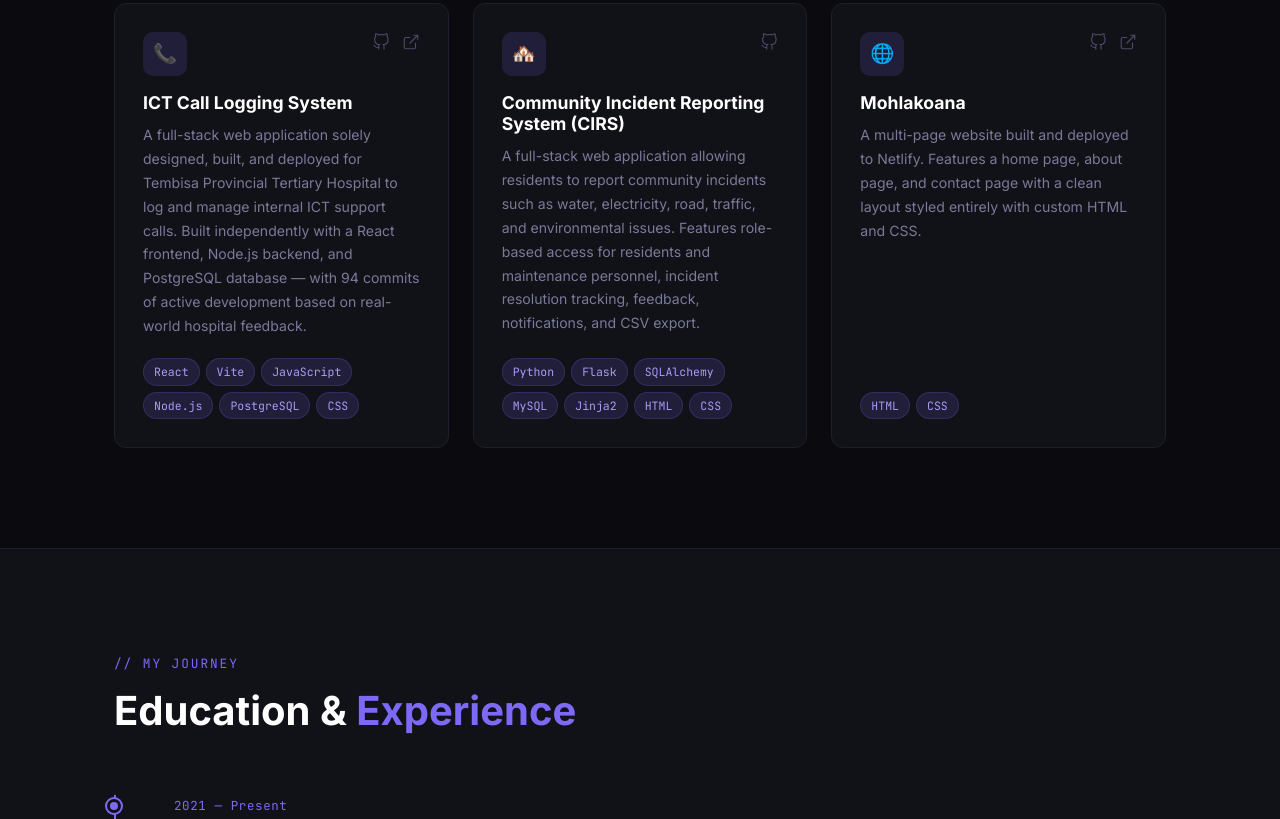
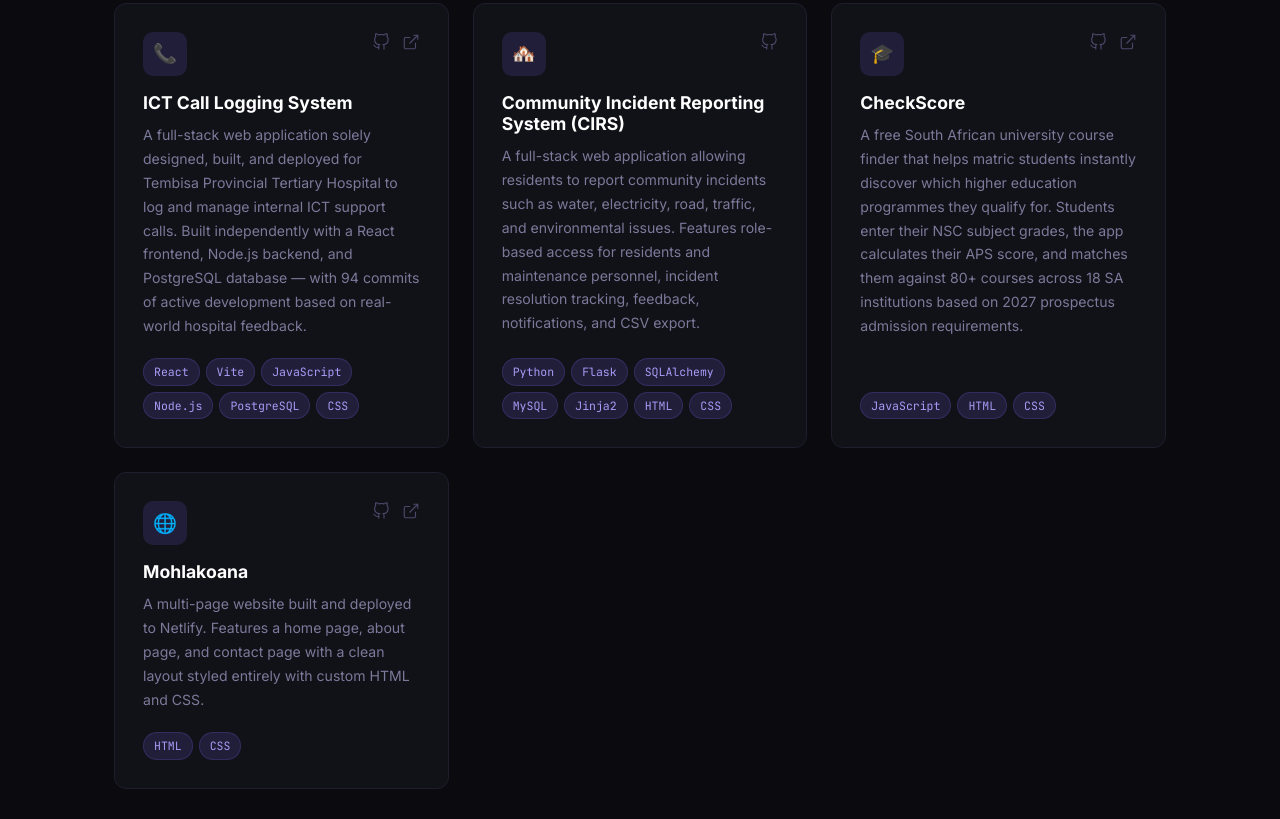
Before and after one commit to KayTersy06/KayTersy06, a plain HTML site: page index.html in a window 1280 px wide. Shown: the part 2820-3639 px from the top of the page. Drawn offline with Linux system fonts and the light colour scheme.

Commit message:
`New project`

```diff
--- a/index.html
+++ b/index.html
@@ -260,6 +260,27 @@
 
         <div class="project-card fade-up">
           <div class="project-top">
+            <div class="project-icon">🎓</div>
+            <div class="project-links">
+              <a href="https://github.com/KayTersy06/CheckScore" target="_blank" rel="noopener" class="project-link" title="GitHub">
+                <svg viewBox="0 0 24 24"><path d="M9 19c-5 1.5-5-2.5-7-3m14 6v-3.87a3.37 3.37 0 0 0-.94-2.61c3.14-.35 6.44-1.54 6.44-7A5.44 5.44 0 0 0 20 4.77 5.07 5.07 0 0 0 19.91 1S18.73.65 16 2.48a13.38 13.38 0 0 0-7 0C6.27.65 5.09 1 5.09 1A5.07 5.07 0 0 0 5 4.77a5.44 5.44 0 0 0-1.5 3.78c0 5.42 3.3 6.61 6.44 7A3.37 3.37 0 0 0 9 18.13V22"/></svg>
+              </a>
+              <a href="https://checkscoreza.netlify.app/" target="_blank" rel="noopener" class="project-link" title="Live Demo">
+                <svg viewBox="0 0 24 24"><path d="M18 13v6a2 2 0 0 1-2 2H5a2 2 0 0 1-2-2V8a2 2 0 0 1 2-2h6"/><polyline points="15 3 21 3 21 9"/><line x1="10" y1="14" x2="21" y2="3"/></svg>
+              </a>
+            </div>
+          </div>
+          <h3>CheckScore</h3>
+          <p>A free South African university course finder that helps matric students instantly discover which higher education programmes they qualify for. Students enter their NSC subject grades, the app calculates their APS score, and matches them against 80+ courses across 18 SA institutions based on 2027 prospectus admission requirements.</p>
+          <div class="project-stack">
+            <span class="stack-tag">JavaScript</span>
+            <span class="stack-tag">HTML</span>
+            <span class="stack-tag">CSS</span>
+          </div>
+        </div>
+
+        <div class="project-card fade-up">
+          <div class="project-top">
             <div class="project-icon">🌐</div>
             <div class="project-links">
               <a href="https://github.com/KayTersy06/MOHLAKOANA" target="_blank" rel="noopener" class="project-link" title="GitHub">
```
